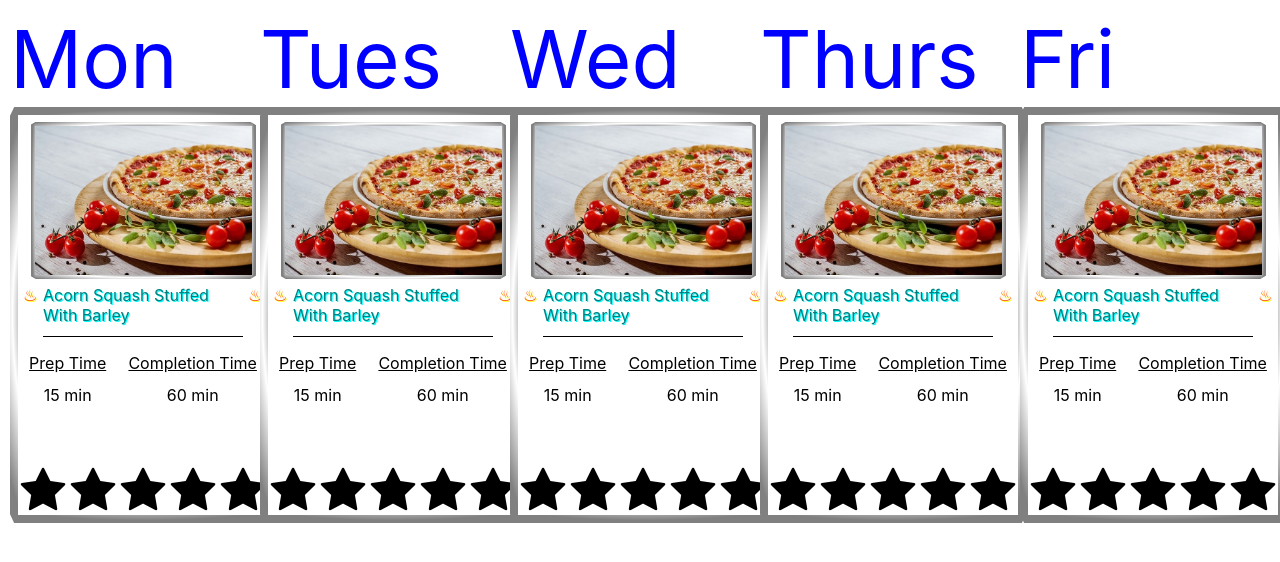
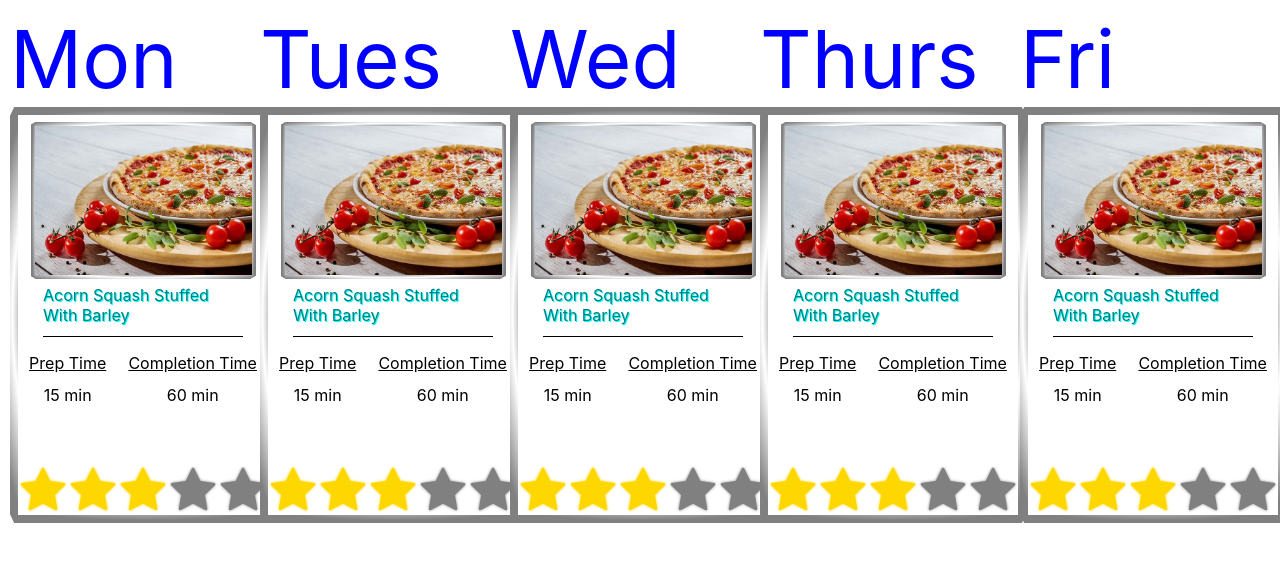
Before and after one commit to fl1cker/Recipe-Planner, a React (Create React App) app in the folder recipe-planner/: page / in a window 1280 px wide. Shown: the top 562 px of the page. Built offline with nearby package versions, Linux system fonts and the light colour scheme.

Commit message:
building the ingredients table

```diff
--- a/recipe-planner/src/App.js
+++ b/recipe-planner/src/App.js
@@ -8,17 +8,17 @@ const cardData = {
   imageSource: 'pizza.jpg',
   prepTime: '15',
   completionTime: '60',
-  rating: 5,
+  rating: 3,
   ingredients: [
     {
-      name: 'Fucks',
-      amount: 0,
-      unit: 'To Give',
+      name: 'Vegetable Oil',
+      amount: 4,
+      unit: 'fl oz',
     },
     {
-      name: 'Time',
-      amount: 0,
-      unit: 'To Put Up With Your Shit',
+      name: 'Cookie Dough',
+      amount: 2,
+      unit: 'oz',
     },
   ],
 };
@@ -27,11 +27,11 @@ function App() {
   return (
     <div className="app">
       <div className="cards">
-        {daysOfTheWeek.slice(0, 5).map((day, index) => {
+        {daysOfTheWeek.slice(0, 5).map((day) => {
           return (
             <div className="day-card" key={day}>
               <div className="day">{day}</div>
-              <Card {...cardData} key={index} />
+              <Card {...cardData} />
             </div>
           );
         })}
--- a/recipe-planner/src/Card.css
+++ b/recipe-planner/src/Card.css
@@ -2,6 +2,14 @@
   width: 250px;
   height: 400px;
   position: relative;
+}
+
+.card-wrapper.selected .card-front {
+  transform: rotateY(180deg);
+}
+
+.card-wrapper.selected .card-back {
+  transform: rotateY(0deg);
 }
 
 .card-front,
@@ -40,14 +48,16 @@
   border-radius: 5px 5px 2px 2px;
   backface-visibility: hidden;
   transform: rotate3d(0, 1, 0, 180deg);
+  transform-style: preserve-3d;
 }
 
-.card-wrapper.selected .card-front {
-  transform: rotateY(180deg);
-}
-
-.card-wrapper.selected .card-back {
-  transform: rotateY(0deg);
+.figure {
+  box-sizing: border-box;
+  margin: 7px 0 0 0;
+  width: 90%;
+  height: 45%;
+  justify-content: center;
+  align-self: center;
 }
 
 .food-image {
@@ -58,15 +68,6 @@
   border-image: radial-gradient(circle, grey 30%, white 50%, grey 80%) 30;
   -webkit-clip-path: ellipse(72% 67% at 50% 50%);
   clip-path: ellipse(72% 67% at 50% 50%);
-}
-
-.figure {
-  box-sizing: border-box;
-  margin: 7px 0 0 0;
-  width: 90%;
-  height: 45%;
-  justify-content: center;
-  align-self: center;
 }
 
 figcaption {
@@ -93,17 +94,6 @@ figcaption {
   position: relative;
 }
 
-.title::before,
-.title::after {
-  position: absolute;
-  top: 0;
-  content: '\2668';
-  color: orangered;
-  width: 15px;
-  height: 15px;
-  text-shadow: yellow 1px 1px;
-}
-
 .title::before {
   left: -20px;
 }
@@ -125,6 +115,8 @@ figcaption {
 .rating > i {
   display: block;
   font-size: 3rem;
+  color: grey;
+  text-shadow: 0 0 3px grey;
 }
 
 .details {
@@ -152,3 +144,8 @@ figcaption {
 .time-description {
   text-decoration: underline;
 }
+
+.rating > i.selected-star {
+  color: gold;
+  text-shadow: 0 0 3px gold;
+}
--- a/recipe-planner/src/Card.js
+++ b/recipe-planner/src/Card.js
@@ -1,4 +1,7 @@
 import './Card.css';
+import IngredientList from './IngredientList';
+
+const maxRating = 5;
 
 function Card({
   title,
@@ -35,35 +38,21 @@ function Card({
             </div>
           </div>
           <div className="rating">
-            <i className="fa fa-star"></i>
-            <i className="fa fa-star"></i>
-            <i className="fa fa-star"></i>
-            <i className="fa fa-star"></i>
-            <i className="fa fa-star"></i>
+            {[...Array(maxRating)].map((el, index) => {
+              return (
+                <i
+                  className={`fa fa-star${
+                    index + 1 <= rating ? ' selected-star' : ''
+                  }`}
+                  key={index}
+                ></i>
+              );
+            })}
           </div>
         </div>
       </div>
       <div className="card-back">
-        <table border="1">
-          <thead>
-            <tr>
-              <th>Ingredient</th>
-              <th>Amount</th>
-              <th>Unit</th>
-            </tr>
-          </thead>
-          <tbody>
-            {ingredients.map((ingredient) => {
-              return (
-                <tr key={ingredient.name}>
-                  <td>{ingredient.name}</td>
-                  <td>{ingredient.amount}</td>
-                  <td>{ingredient.unit}</td>
-                </tr>
-              );
-            })}
-          </tbody>
-        </table>
+        <IngredientList ingredients={ingredients} />
       </div>
     </div>
   );
--- /dev/null
+++ b/recipe-planner/src/IngredientList.css
@@ -0,0 +1,31 @@
+.table,
+.table-body {
+  width: 100%;
+  max-height: 100%;
+}
+
+.table-body {
+  overflow-x: hidden;
+  overflow-y: scroll;
+}
+
+.table-row {
+  line-height: 20px;
+}
+
+.name,
+.amount,
+.unit {
+  padding: 5px;
+  height: 30px;
+  text-align: left;
+}
+
+.name {
+  width: 60%;
+}
+
+.amount,
+.unit {
+  width: 20%;
+}
--- /dev/null
+++ b/recipe-planner/src/IngredientList.js
@@ -0,0 +1,21 @@
+import './IngredientList.css';
+
+function IngredientList({ ingredients }) {
+  return (
+    <table className="table">
+      <tbody className="table-body">
+        {ingredients.map(({ name, amount, unit }) => {
+          return (
+            <tr className="table-row" key={name}>
+              <td className="name">{name}</td>
+              <td className="amount">{amount}</td>
+              <td className="unit">{unit}</td>
+            </tr>
+          );
+        })}
+      </tbody>
+    </table>
+  );
+}
+
+export default IngredientList;
```
